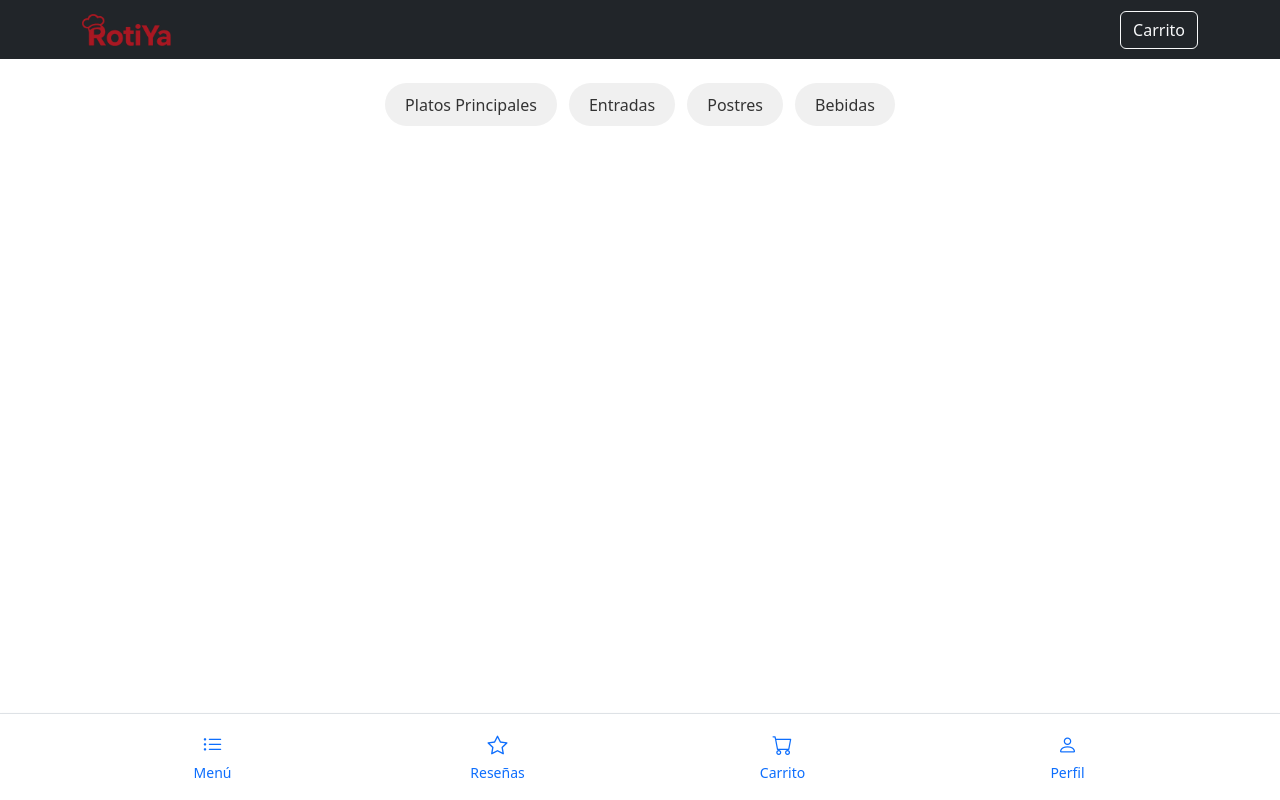
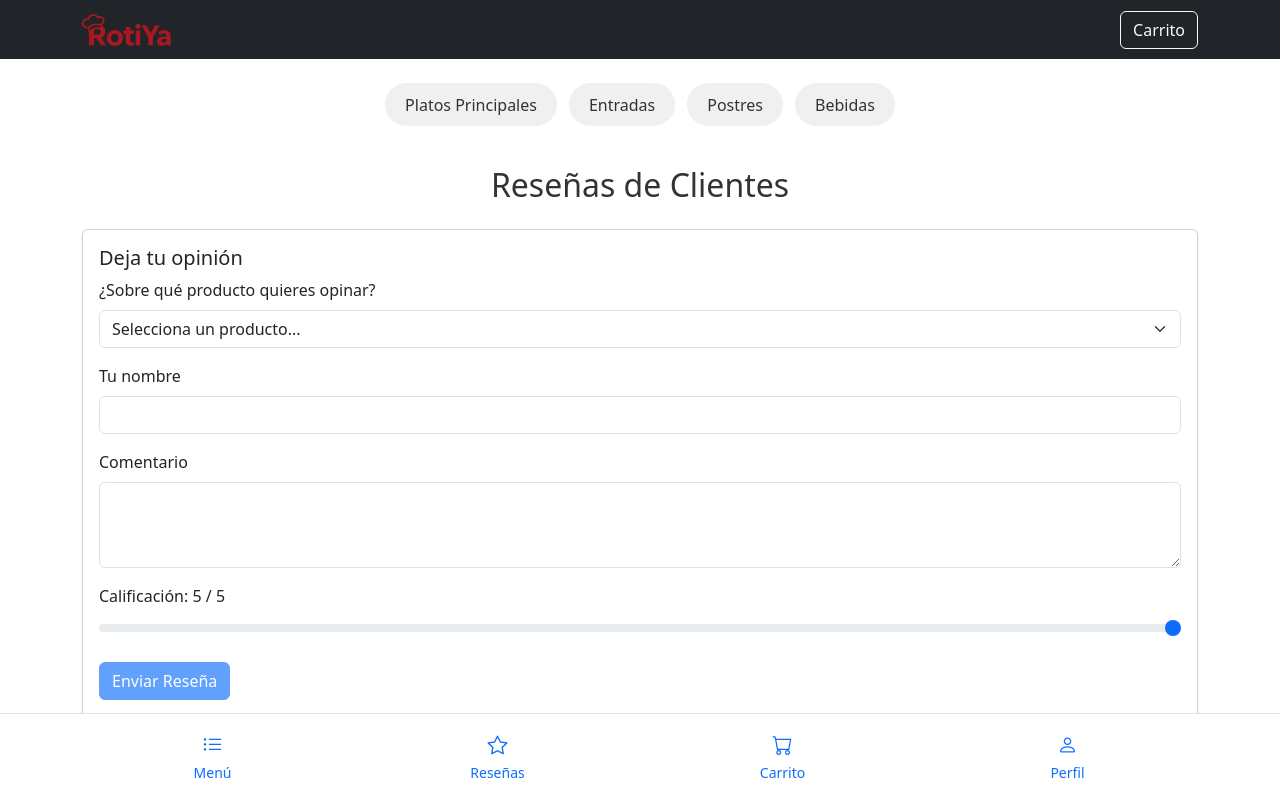
Before and after one commit to framartinez24/Programacion_1, an Angular app in the folder frontend/rotiya/: page /menu in a window 1280 px wide. Both pictures are taken after a click on the link "Reseñas". Shown: the top 800 px of the page. Built offline with nearby package versions, Linux system fonts and the light colour scheme.

Commit message:
correccion en resenas

```diff
--- a/frontend/rotiya/src/app/pages/menu/menu.html
+++ b/frontend/rotiya/src/app/pages/menu/menu.html
@@ -22,7 +22,6 @@
                   <p class="card-text text-muted small">{{ producto.descripcion }}</p>
                   <div class="mt-auto d-flex justify-content-between align-items-center">
                     <p class="text-success fw-bold fs-5 mb-0">$ {{ producto.precio.toFixed(2) }}</p>
-                    <!-- BOTÓN CONECTADO -->
                     <button class="btn btn-primary" (click)="addToCart(producto)">Añadir</button>
                   </div>
                 </div>
@@ -44,7 +43,6 @@
                   <p class="card-text text-muted small">{{ producto.descripcion }}</p>
                   <div class="mt-auto d-flex justify-content-between align-items-center">
                     <p class="text-success fw-bold fs-5 mb-0">$ {{ producto.precio.toFixed(2) }}</p>
-                    <!-- BOTÓN CONECTADO -->
                     <button class="btn btn-primary" (click)="addToCart(producto)">Añadir</button>
                   </div>
                 </div>
@@ -66,7 +64,6 @@
                   <p class="card-text text-muted small">{{ producto.descripcion }}</p>
                   <div class="mt-auto d-flex justify-content-between align-items-center">
                     <p class="text-success fw-bold fs-5 mb-0">$ {{ producto.precio.toFixed(2) }}</p>
-                    <!-- BOTÓN CONECTADO -->
                     <button class="btn btn-primary" (click)="addToCart(producto)">Añadir</button>
                   </div>
                 </div>
@@ -88,7 +85,6 @@
                   <p class="card-text text-muted small">{{ producto.descripcion }}</p>
                   <div class="mt-auto d-flex justify-content-between align-items-center">
                     <p class="text-success fw-bold fs-5 mb-0">$ {{ producto.precio.toFixed(2) }}</p>
-                    <!-- BOTÓN CONECTADO -->
                     <button class="btn btn-primary" (click)="addToCart(producto)">Añadir</button>
                   </div>
                 </div>
@@ -99,7 +95,62 @@
       }
 
       @case ('resenas') {
-        <!-- ... (la sección de reseñas no cambia) ... -->
+        <div>
+          <h2 class="mb-4 text-center brand-text">Reseñas de Clientes</h2>
+
+          <div class="card mb-5 shadow-sm">
+            <div class="card-body">
+              <h5 class="card-title">Deja tu opinión</h5>
+              <form #resenaForm="ngForm" (ngSubmit)="submitResena(resenaForm)">
+
+                <div class="mb-3">
+                  <label for="resenaProducto" class="form-label">¿Sobre qué producto quieres opinar?</label>
+                  <select id="resenaProducto" name="resenaProducto" class="form-select" [(ngModel)]="newResena.productoNombre" required>
+                    <option value="" disabled>Selecciona un producto...</option>
+                    @for (producto of todosLosProductos(); track producto.nombre) {
+                      <option [value]="producto.nombre">{{ producto.nombre }}</option>
+                    }
+                  </select>
+                </div>
+
+                <div class="mb-3">
+                  <label for="resenaNombre" class="form-label">Tu nombre</label>
+                  <input type="text" id="resenaNombre" name="resenaNombre" class="form-control" [(ngModel)]="newResena.nombre" required>
+                </div>
+                <div class="mb-3">
+                  <label for="resenaComentario" class="form-label">Comentario</label>
+                  <textarea id="resenaComentario" name="resenaComentario" class="form-control" [(ngModel)]="newResena.comentario" rows="3" required></textarea>
+                </div>
+                <div class="mb-3">
+                  <label for="resenaCalificacion" class="form-label">Calificación: {{ newResena.calificacion }} / 5</label>
+                  <input type="range" id="resenaCalificacion" name="resenaCalificacion" class="form-range" min="1" max="5" step="1" [(ngModel)]="newResena.calificacion">
+                </div>
+                <button type="submit" class="btn btn-primary" [disabled]="resenaForm.invalid">Enviar Reseña</button>
+              </form>
+            </div>
+          </div>
+
+          @for (resena of resenas(); track resena.fecha + resena.nombre) {
+            <div class="card mb-3">
+              <div class="card-body">
+                <div class="d-flex justify-content-between">
+                  <div>
+                    <h6 class="card-subtitle mb-1 text-muted">{{ resena.nombre }}</h6>
+                    <p class="card-text fw-bold mb-2">Opinó sobre: {{ resena.productoNombre }}</p>
+                  </div>
+                  <div class="text-warning">
+                    @for (star of [].constructor(resena.calificacion); track $index) { <i class="bi bi-star-fill"></i> }
+                    @for (star of [].constructor(5 - resena.calificacion); track $index) { <i class="bi bi-star"></i> }
+                  </div>
+                </div>
+                <p class="card-text fst-italic">"{{ resena.comentario }}"</p>
+                <small class="text-muted">{{ resena.fecha }}</small>
+              </div>
+            </div>
+          } @empty {
+            <p class="text-center text-muted">Aún no hay reseñas. ¡Sé el primero en dejar una!</p>
+          }
+        </div>
       }
     }
   </div>
```
